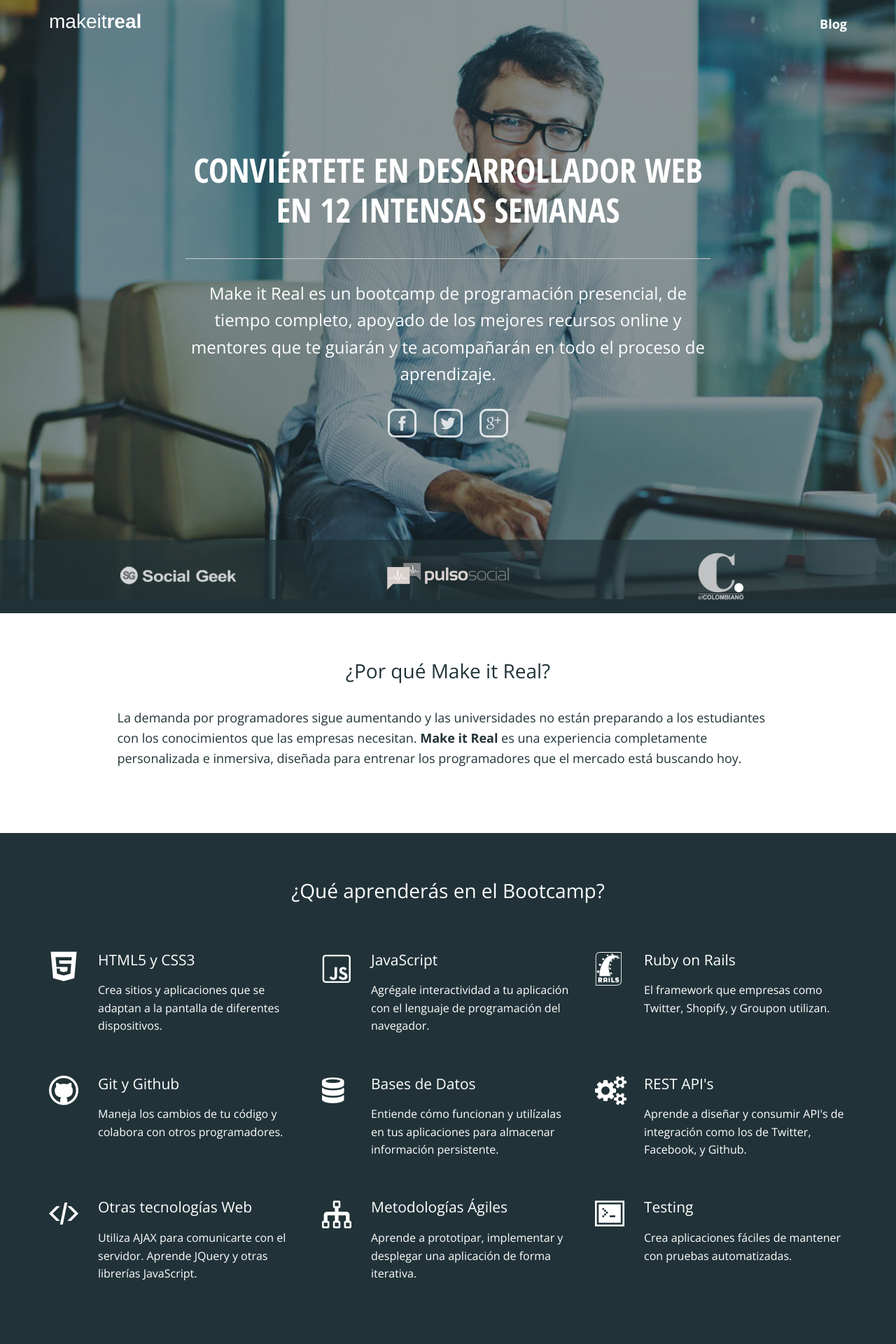
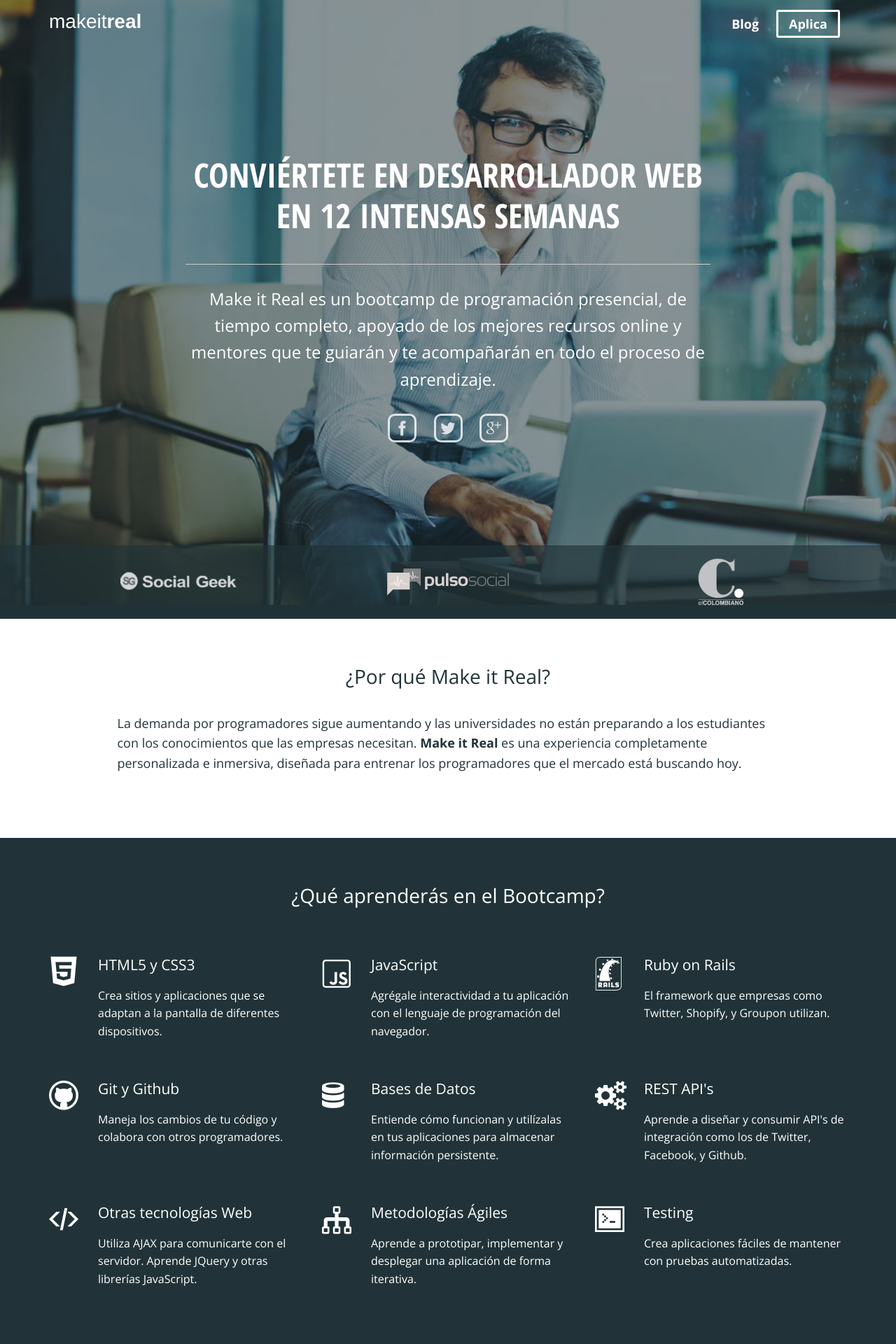
Before and after one commit to simonhoyos/blog, a Jekyll site: the page built from index.html, in a window 1280 px wide. Shown: the top 1920 px of the page at 70% size. Built offline with Jekyll 4.4.1, drawn with Linux system fonts in a browser that asks for light colours; nearby versions of some CDN libraries.

Commit message:
Add apply button to navbar

```diff
--- a/_includes/header.html
+++ b/_includes/header.html
@@ -5,7 +5,10 @@
         <a class="brand" href="/">makeit<strong>real</strong></a>
       </div>
       <div class="col-xs-6 text-right clearfix">
-        <ul class="nav"><li><a href="/blog">Blog</a></li></ul>
+        <ul class="nav">
+          <li><a href="/blog">Blog</a></li>
+          <li><a href="/apply/" class="act">Aplica</a></li>
+        </ul>
       </div>
     </div>
   </div>
--- a/css/style.scss
+++ b/css/style.scss
@@ -15,17 +15,41 @@
   }
 
   .nav {
+    display: inline-block;
     list-style-type: none;
     padding-top: 2px;
     margin-bottom: 0;
     @media (min-width: $screen-md-min) { padding-top: 5px; }
 
-    > li > a {
-      color: white;
-      font-weight: bold;
-      font-size: 14px;
+    > li {
+      float: left;
+      > a {
+        color: white;
+        font-weight: bold;
+        font-size: 14px;
+        margin: 0 5px;
+        padding: 5px;
 
-      @media (min-width: $screen-md-min) { font-size: 18px; }
+        @media (min-width: $screen-md-min) {
+          font-size: 18px;
+          margin: 0 10px;
+        }
+
+        &.act {
+          border-radius: 2px;
+          padding: 3px 8px;
+          border: 2px solid white;
+          transition: background-color 0.5s ease;
+
+          @media (min-width: $screen-md-min) {
+            border-radius: 3px;
+            padding: 5px 15px;
+            border: 3px solid white;
+          }
+
+          &:hover { background: $primary-color; }
+        }
+      }
     }
   }
 }
```
Also changed, not shown: css/style.css.
